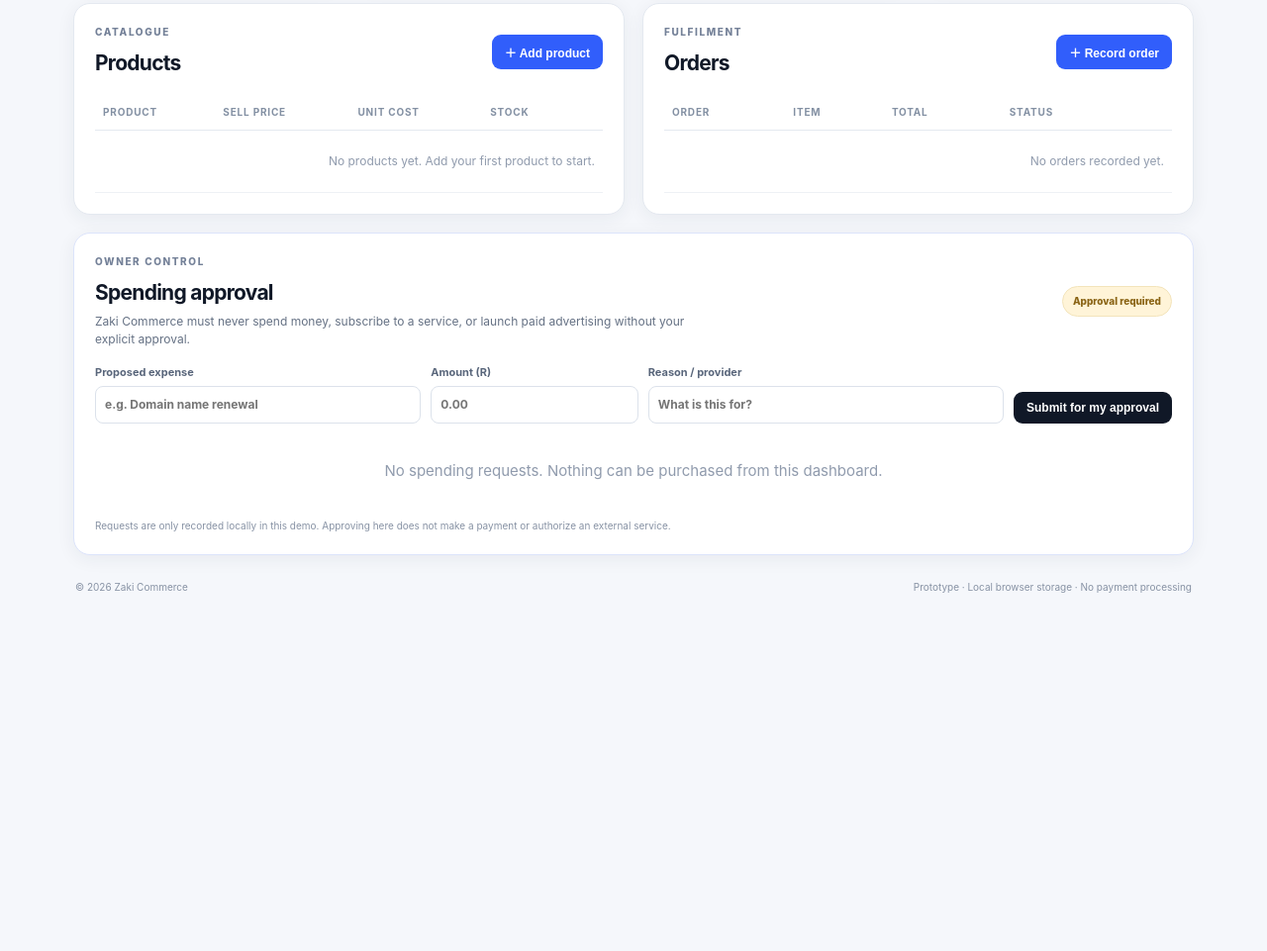
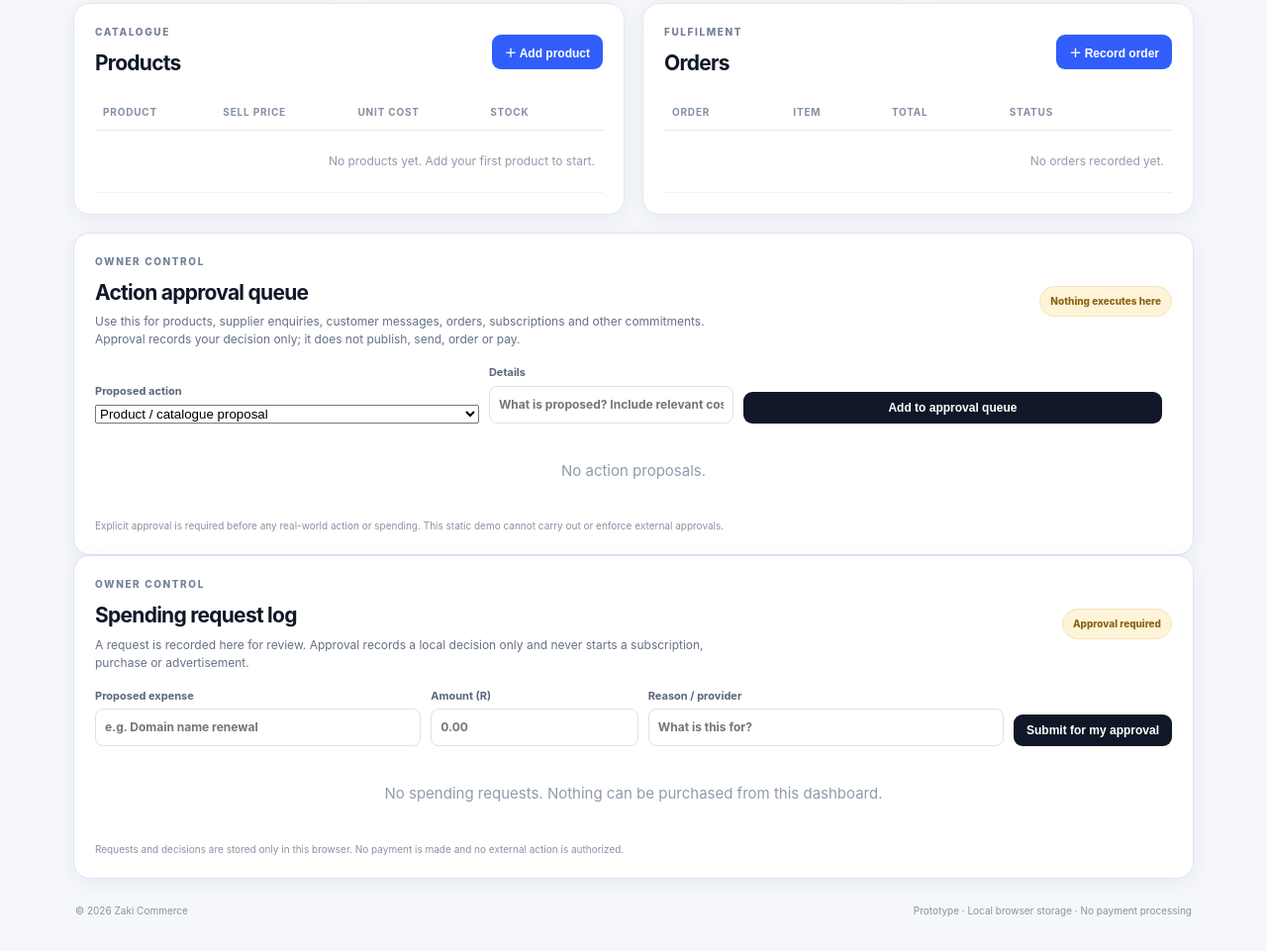
Before and after one commit to zacharieyab-prog/zakie-commerce, a plain HTML site: page index.html in a window 1280 px wide. Shown: the part 502-1463 px from the top of the page at 99% size. Before the commit the page ends 1136 px from the top, so only its background shows below. Drawn offline with Linux system fonts and the light colour scheme.

Commit message:
Add approval-first action queue

```diff
--- a/index.html
+++ b/index.html
@@ -48,7 +48,17 @@
       </article>
     </section>
     <section class="panel approval-panel">
-      <div class="panel-head"><div><p class="eyebrow">OWNER CONTROL</p><h2>Spending approval</h2><p class="panel-copy">Zaki Commerce must never spend money, subscribe to a service, or launch paid advertising without your explicit approval.</p></div><span class="approval-badge">Approval required</span></div>
+      <div class="panel-head"><div><p class="eyebrow">OWNER CONTROL</p><h2>Action approval queue</h2><p class="panel-copy">Use this for products, supplier enquiries, customer messages, orders, subscriptions and other commitments. Approval records your decision only; it does not publish, send, order or pay.</p></div><span class="approval-badge">Nothing executes here</span></div>
+      <form id="actionForm" class="spend-form">
+        <label>Proposed action<select id="actionType" required><option>Product / catalogue proposal</option><option>Supplier contact</option><option>Customer commitment</option><option>Order / fulfilment</option><option>Payment / purchase</option><option>Subscription / service</option><option>Marketing / advertising</option><option>Other</option></select></label>
+        <label>Details<input id="actionDetails" required maxlength="240" placeholder="What is proposed? Include relevant cost or terms"></label>
+        <button class="button button-dark" type="submit">Add to approval queue</button>
+      </form>
+      <div id="actionQueue" class="spend-queue"><p class="empty">No action proposals.</p></div>
+      <p class="fine-print">Explicit approval is required before any real-world action or spending. This static demo cannot carry out or enforce external approvals.</p>
+    </section>
+    <section class="panel approval-panel">
+      <div class="panel-head"><div><p class="eyebrow">OWNER CONTROL</p><h2>Spending request log</h2><p class="panel-copy">A request is recorded here for review. Approval records a local decision only and never starts a subscription, purchase or advertisement.</p></div><span class="approval-badge">Approval required</span></div>
       <form id="spendForm" class="spend-form">
         <label>Proposed expense<input id="spendName" required maxlength="100" placeholder="e.g. Domain name renewal"></label>
         <label>Amount (R)<input id="spendAmount" required type="number" min="0.01" step="0.01" placeholder="0.00"></label>
@@ -56,7 +66,7 @@
         <button class="button button-dark" type="submit">Submit for my approval</button>
       </form>
       <div id="spendQueue" class="spend-queue"><p class="empty">No spending requests. Nothing can be purchased from this dashboard.</p></div>
-      <p class="fine-print">Requests are only recorded locally in this demo. Approving here does not make a payment or authorize an external service.</p>
+      <p class="fine-print">Requests and decisions are stored only in this browser. No payment is made and no external action is authorized.</p>
     </section>
     <footer><span>© <span id="year"></span> Zaki Commerce</span><span>Prototype · Local browser storage · No payment processing</span></footer>
   </main>
```
